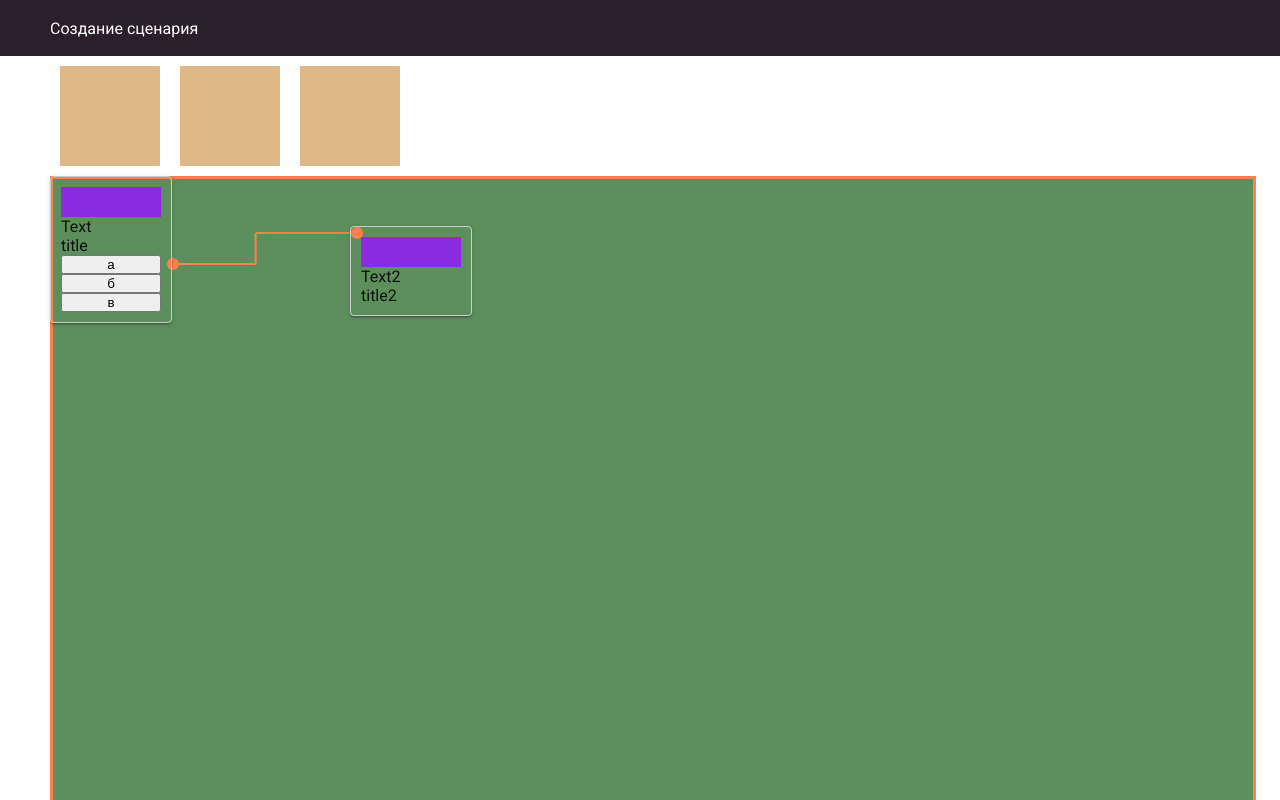
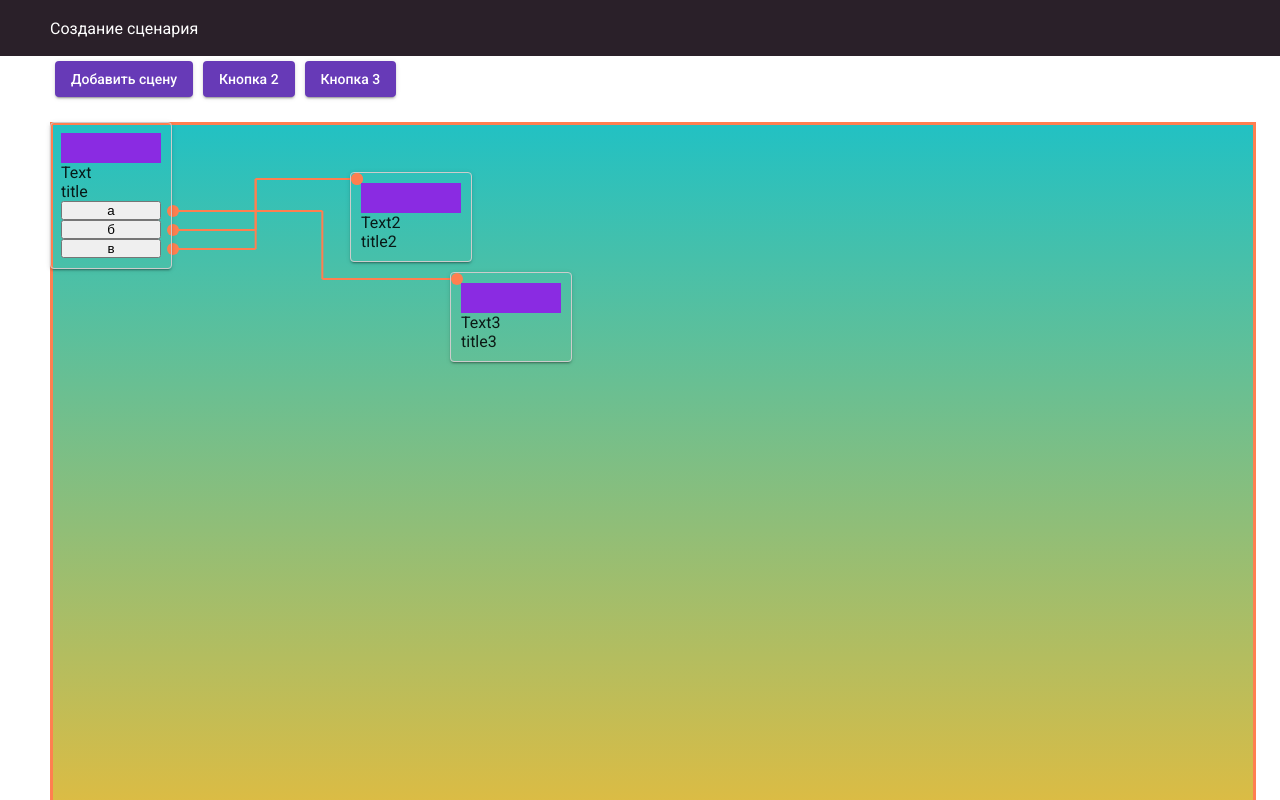
Before and after one commit to Alexandr32/SceneConstructor, an Angular app in the folder scene-constructor/: page / in a window 1280 px wide. Shown: the top 800 px of the page. Built offline with nearby package versions, Linux system fonts and the light colour scheme.

Commit message:
Красота

```diff
--- a/scene-constructor/src/app/app.module.ts
+++ b/scene-constructor/src/app/app.module.ts
@@ -10,6 +10,7 @@ import {ToCoordinatesPipe} from './pipe/toсoordinates.pipe';
 import { SvgLineComponent } from './svg-line/svg-line.component';
 import { BrowserAnimationsModule } from '@angular/platform-browser/animations';
 import {DragDropModule} from '@angular/cdk/drag-drop';
+import {MatButtonModule} from '@angular/material/button';
 
 @NgModule({
   declarations: [
@@ -24,7 +25,8 @@ import {DragDropModule} from '@angular/cdk/drag-drop';
         BrowserModule,
         AppRoutingModule,
         BrowserAnimationsModule,
-        DragDropModule
+        DragDropModule,
+        MatButtonModule
     ],
   providers: [],
   bootstrap: [AppComponent]
--- a/scene-constructor/src/app/editor/editor.component.html
+++ b/scene-constructor/src/app/editor/editor.component.html
@@ -1,8 +1,14 @@
 <div class="editor">
   <div class="editor__control-panel">
-    <div class="editor__control"></div>
-    <div class="editor__control"></div>
-    <div class="editor__control"></div>
+    <div class="btn-control">
+      <button mat-raised-button color="primary" (click)="addNewScene()">Добавить сцену</button>
+    </div>
+    <div class="btn-control">
+      <button mat-raised-button color="primary">Кнопка 2</button>
+    </div>
+    <div class="btn-control">
+      <button mat-raised-button color="primary">Кнопка 3</button>
+    </div>
   </div>
 
   <div #working class="editor__working-space">
--- a/scene-constructor/src/app/editor/editor.component.ts
+++ b/scene-constructor/src/app/editor/editor.component.ts
@@ -8,6 +8,9 @@ import {Observable, of, Subject} from 'rxjs';
   styleUrls: ['./editor.component.scss']
 })
 export class EditorComponent implements OnInit, AfterViewInit {
+
+  // Смещение коорлдинаты у кнопки с ответом
+  private readonly biasX = 110
 
   scenes: Scene[] = [];
 
@@ -25,9 +28,9 @@ export class EditorComponent implements OnInit, AfterViewInit {
     scene1.title = 'title';
     scene1.coordinate = new Coordinate();
 
-    const answers1 = new Answer(1, 'a');
+    const answers1 = new Answer(1, 'a', 3);
     const answers2 = new Answer(2, 'б', 2);
-    const answers3 = new Answer(3, 'в');
+    const answers3 = new Answer(3, 'в', 2);
 
     scene1.answers = [answers1, answers2, answers3];
 
@@ -39,7 +42,15 @@ export class EditorComponent implements OnInit, AfterViewInit {
     scene2.coordinate.y = 50;
     scene2.coordinate.x = 300;
 
-    this.scenes.push(scene1, scene2);
+    const scene3 = new Scene();
+    scene3.id = 3;
+    scene3.text = 'Text3';
+    scene3.title = 'title3';
+    scene3.coordinate = new Coordinate();
+    scene3.coordinate.y = 150;
+    scene3.coordinate.x = 400;
+
+    this.scenes.push(scene1, scene2, scene3);
   }
 
   ngAfterViewInit(): void {
@@ -51,14 +62,14 @@ export class EditorComponent implements OnInit, AfterViewInit {
   /**
    * Перерисовать линии связей
    */
-  renderLine() {
+  private renderLine() {
     this.scenes.forEach((item) => {
       const answers = item.answers.filter(answer => answer.sceneId)
 
       answers.forEach(answer => {
         const coordinateOne = new Coordinate()
-        coordinateOne.x = answer.coordinate.x + 110
-        coordinateOne.y = answer.coordinate.y - 10
+        coordinateOne.x = answer.coordinate.x + this.biasX
+        coordinateOne.y = answer.coordinate.y + 10
 
         const scene = this.scenes.find(scene => scene.id == answer.sceneId)
         const coordinateTwo: Coordinate = new Coordinate()
@@ -84,6 +95,27 @@ export class EditorComponent implements OnInit, AfterViewInit {
     //this.moveZLine(this.scenes[0].coordinate, this.scenes[1].coordinate);
   }
 
+  /**
+   * Создает новую сцену
+   */
+  private addNewScene() {
+
+    const newArray: number[] = this.scenes.map(item => item.id)
+    let max = Math.max(...newArray)
+
+    const scene = new Scene();
+    scene.id = max++;
+    scene.text = 'Новая сцена';
+    scene.title = 'Новое описание';
+    scene.coordinate = new Coordinate();
+    scene.coordinate.y = 0;
+    scene.coordinate.x = 0;
+
+    this.scenes.push(scene)
+
+    this.renderLine()
+  }
+
   private clearCanvas() {
     this.ctx.clearRect(0, 0, this.canvas.nativeElement.width, this.canvas.nativeElement.height);
   }
@@ -99,13 +131,13 @@ export class EditorComponent implements OnInit, AfterViewInit {
     this.moveCircle(coordinateOne);
 
     const coordinateX2Y1 = new Coordinate();
-    coordinateX2Y1.x = 2 / 3 * coordinateTwo.x;
+    coordinateX2Y1.x = 2 / 3 * (coordinateTwo.x);
     coordinateX2Y1.y = coordinateOne.y;
 
     this.moveLine(coordinateOne, coordinateX2Y1);
 
     const coordinateX2Y2 = new Coordinate();
-    coordinateX2Y2.x = 2 / 3 * coordinateTwo.x;
+    coordinateX2Y2.x = 2 / 3 * (coordinateTwo.x);
     coordinateX2Y2.y = coordinateTwo.y;
 
     this.moveLine(coordinateX2Y1, coordinateX2Y2);
--- a/scene-constructor/src/app/scene/scene.component.ts
+++ b/scene-constructor/src/app/scene/scene.component.ts
@@ -54,6 +54,10 @@ export class SceneComponent implements OnInit, AfterViewInit {
     console.log('SceneComponent: ngAfterViewInit');
   }
 
+  onClick(event) {
+
+  }
+
   onCdkDragDropped(event) {
     console.log('event', event)
 
@@ -78,11 +82,7 @@ export class SceneComponent implements OnInit, AfterViewInit {
     this.changeDrag.next()
   }
 
-  onClick(event) {
-
-  }
-
-  getCoordinate(element) {
+  private getCoordinate(element) {
     const boundingClientRect = element.getBoundingClientRect();
     const parentPosition = this.getPosition(element);
 
@@ -94,7 +94,7 @@ export class SceneComponent implements OnInit, AfterViewInit {
     }
   }
 
-  getPosition(el) {
+  private getPosition(el) {
     let x = 0;
     let y = 0;
     while(el && !isNaN(el.offsetLeft) && !isNaN(el.offsetTop)) {
--- a/scene-constructor/src/styles.scss
+++ b/scene-constructor/src/styles.scss
@@ -86,6 +86,15 @@ body { margin: 0; font-family: Roboto, "Helvetica Neue", sans-serif; }
   display: flex;
 }
 
+.btn-control {
+  height: 56px;
+  margin: 5px;
+}
+
+.mat-button-base {
+  margin: 8px 8px 8px 0;
+}
+
 .editor__control {
   background-color: burlywood;
   width: 100px;
@@ -100,7 +109,8 @@ body { margin: 0; font-family: Roboto, "Helvetica Neue", sans-serif; }
 }
 
 .editor__working-space__canvas {
-  background: #5c8f5c;
+  background: rgb(34,193,195);
+  background: linear-gradient(180deg, rgba(34,193,195,1) 0%, rgba(253,187,45,1) 100%);
   border: solid coral;
 }
 
```
